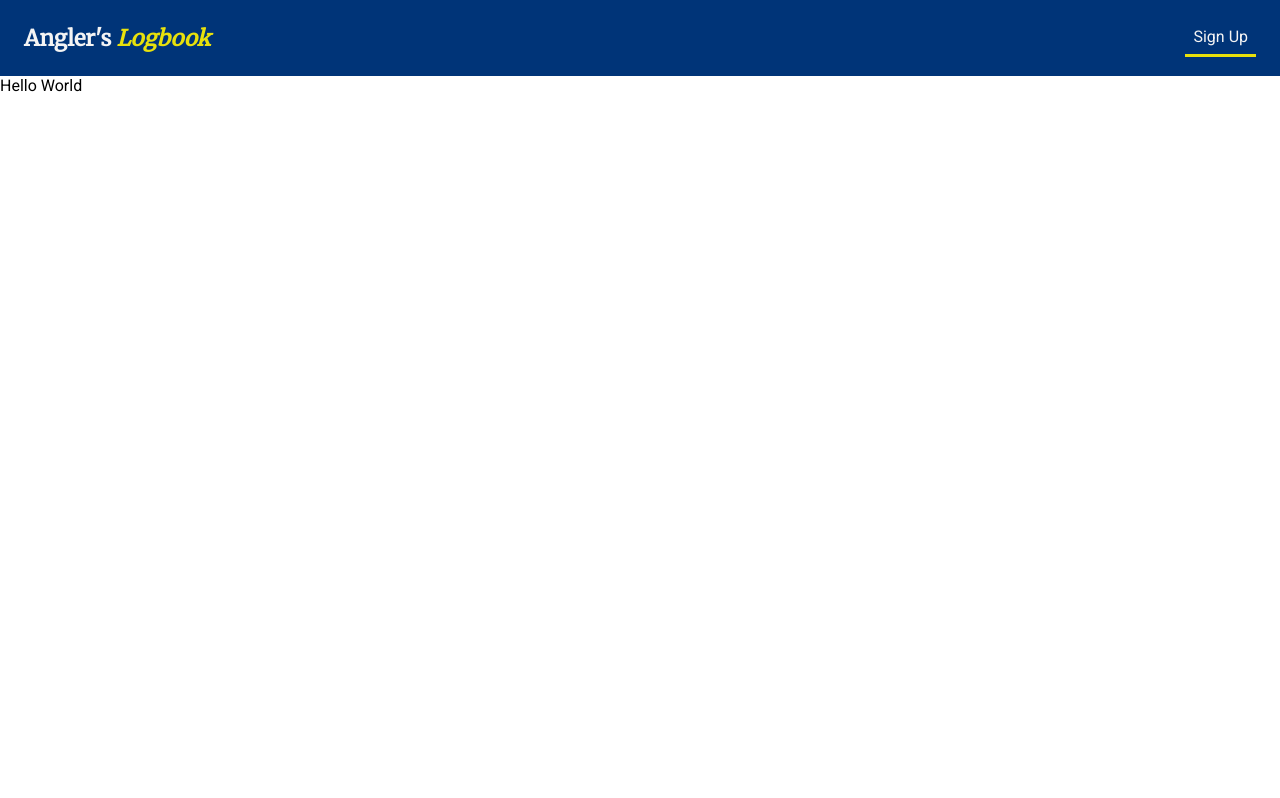
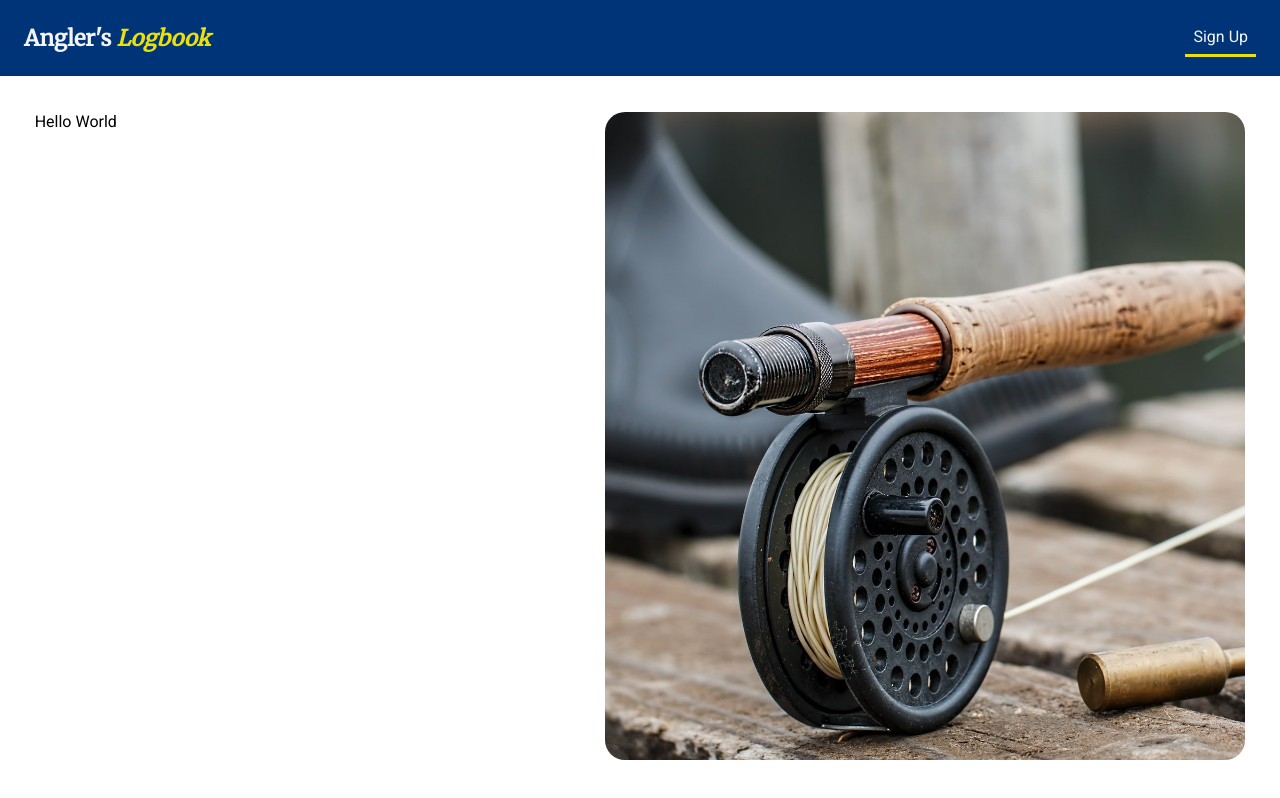
Before and after one commit to JaxonAdams/angler-logbook, a React (Create React App) app in the folder client/: page /signup in a window 1280 px wide. Built offline with nearby package versions, Linux system fonts and the light colour scheme.

Commit message:
signup image photo

```diff
--- a/client/src/App.css
+++ b/client/src/App.css
@@ -241,6 +241,33 @@ html, body {
 }
 /* end footer styling */
 
+/* signup page styling */
+.signup-container {
+    width: 100%;
+    height: 90vh;
+    display: flex;
+    flex-flow: row wrap;
+    justify-content: space-evenly;
+    align-items: center;
+}
+
+.signup-form {
+    width: 40%;
+    height: 90%;
+    margin: 1.5rem;
+}
+
+.signup-img {
+    width: 50%;
+    height: 90%;
+    margin: 1.5rem;
+    background: url(./assets/images/signup-img.jpg);
+    background-position: left;
+    background-size: cover;
+    border-radius: 20px;
+}
+/* end signup page styling */
+
 
 
 
@@ -398,6 +425,10 @@ html, body {
     .home-info-title {
         font-size: 1.5rem;
     }
+
+    .header-nav {
+        width: 80vw;
+    }
 }
 
 @media screen and (max-width: 375px) {}
--- /dev/null
+++ b/client/src/components/SignupForm.js
@@ -0,0 +1,9 @@
+import React from 'react';
+
+const SignupForm = () => {
+    return (
+        <form className='signup-form'>Hello World</form>
+    );
+};
+
+export default SignupForm;
--- a/client/src/pages/Signup.js
+++ b/client/src/pages/Signup.js
@@ -1,12 +1,16 @@
 import React from 'react';
 
 import Header from '../components/Header';
+import SignupForm from '../components/SignupForm';
 
 const Signup = ({ menuOpen, setMenuOpen }) => {
     return (
         <div className='signup'>
             <Header menuOpen={menuOpen} setMenuOpen={setMenuOpen} />
-            Hello World
+            <div className='signup-container'>
+                <SignupForm />
+                <div className='signup-img' />
+            </div>
         </div>
     );
 };
```
Also changed, not shown: client/src/assets/images/signup-img.jpg (added).
